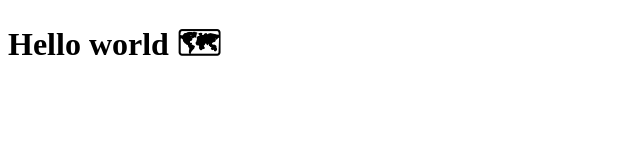
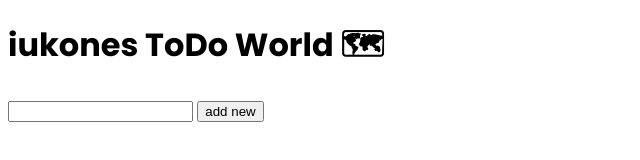
Before and after one commit to iukones/todo-vanilla-js, a website: page index.html in a window 1280 px wide. Shown: the whole page, without its empty margins (0-640 px from the left). Drawn offline with Linux system fonts and the light colour scheme.

Commit message:
initial Setup

```diff
--- a/app.js
+++ b/app.js
@@ -0,0 +1 @@
+console.log('Estoy en app.js');
--- a/index.html
+++ b/index.html
@@ -4,9 +4,35 @@
   <meta charset="UTF-8">
   <meta name="viewport" content="width=device-width, initial-scale=1.0">
   <title>Proyecto ToDo list en vanilla JS</title>
+  <link href="https://cdnjs.cloudflare.com/ajax/libs/font-awesome/5.13.0/css/all.min.css">
   <link href="https://fonts.googleapis.com/css2?family=Poppins:wght@400;500;600;700&display=swap" rel="stylesheet">
+  <link rel="stylesheet" href="style.css">
 </head>
 <body>
-  <h1>Hello world 🗺 </h1>
+  <header>
+    <h1>iukones ToDo World 🗺 </h1>
+  </header>
+
+  <section>
+    <form action="">
+      <input type="text" class="form__input">
+      <button class="form__button" type="submit">
+        <i class="fas fa-plus-square"></i>
+        add new
+      </button>
+    </form>
+
+    <div class="todo__container">
+      <ul class="todo__list">
+        <div class="todo">
+
+        </div>
+      </ul>
+    </div>
+  </section>
+
+
+
+  <script src="app.js"></script>
 </body>
 </html>
--- a/style.css
+++ b/style.css
@@ -0,0 +1,3 @@
+body {
+  font-family: 'Poppins', sans-serif;
+}
```
Also changed, not shown: README.md (added).
